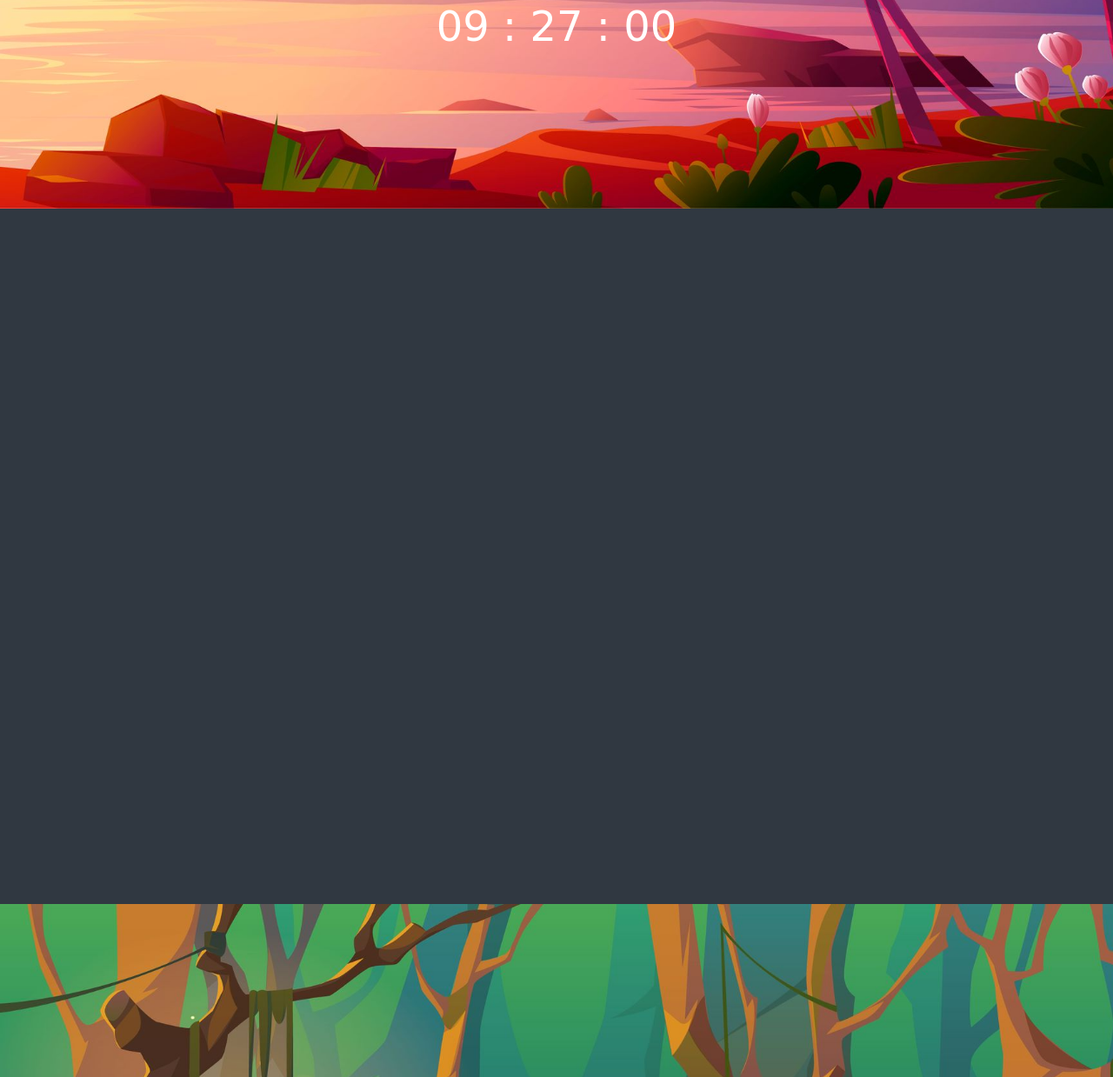
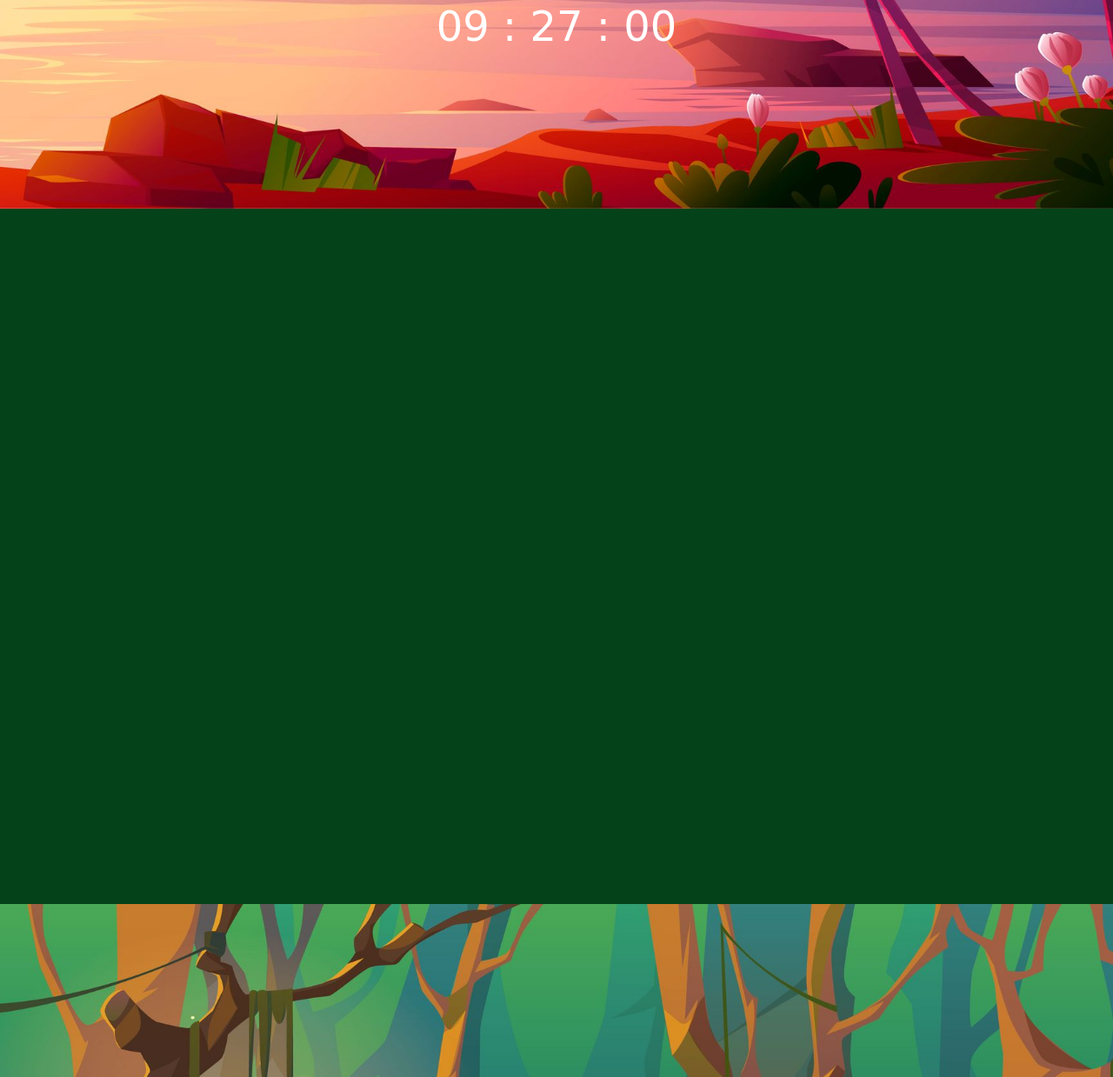
Before and after one commit to ceritalaucu/ceritalaucu.github.io, a PHP site: page / in a window 1280 px wide. Shown: the part 560-1799 px from the top of the page at 87% size. Run offline with PHP 8.4, Linux system fonts and the light colour scheme; some web fonts are replaced.

Commit message:
changes edited files

```diff
--- a/index.css
+++ b/index.css
@@ -92,6 +92,8 @@
 
 /* BODY CSS */
 
+/* BEST GREY BACKGROUND COLOR : #303841 */
+
 /* BANNER HEADER */
 .banner-header{
 	height:100vh;
@@ -132,7 +134,7 @@
 
 .whoami{
 	height:100vh;
-	background-color:#303841;
+	background-color:#044319;
 }
 
 .whatfeatures{
--- a/index.html
+++ b/index.html
@@ -5,6 +5,7 @@
     <meta name="keywords" content="ceritalaucu">
     <meta name="author" content="GAP">
     <meta name="viewport" content="width=device-width, initial-scale=1.0, shrink-to-fit=no">
+    <meta name="theme-color" content="#176da7">
 
     <head>
         <title>CeritaLaucu</title>
```
